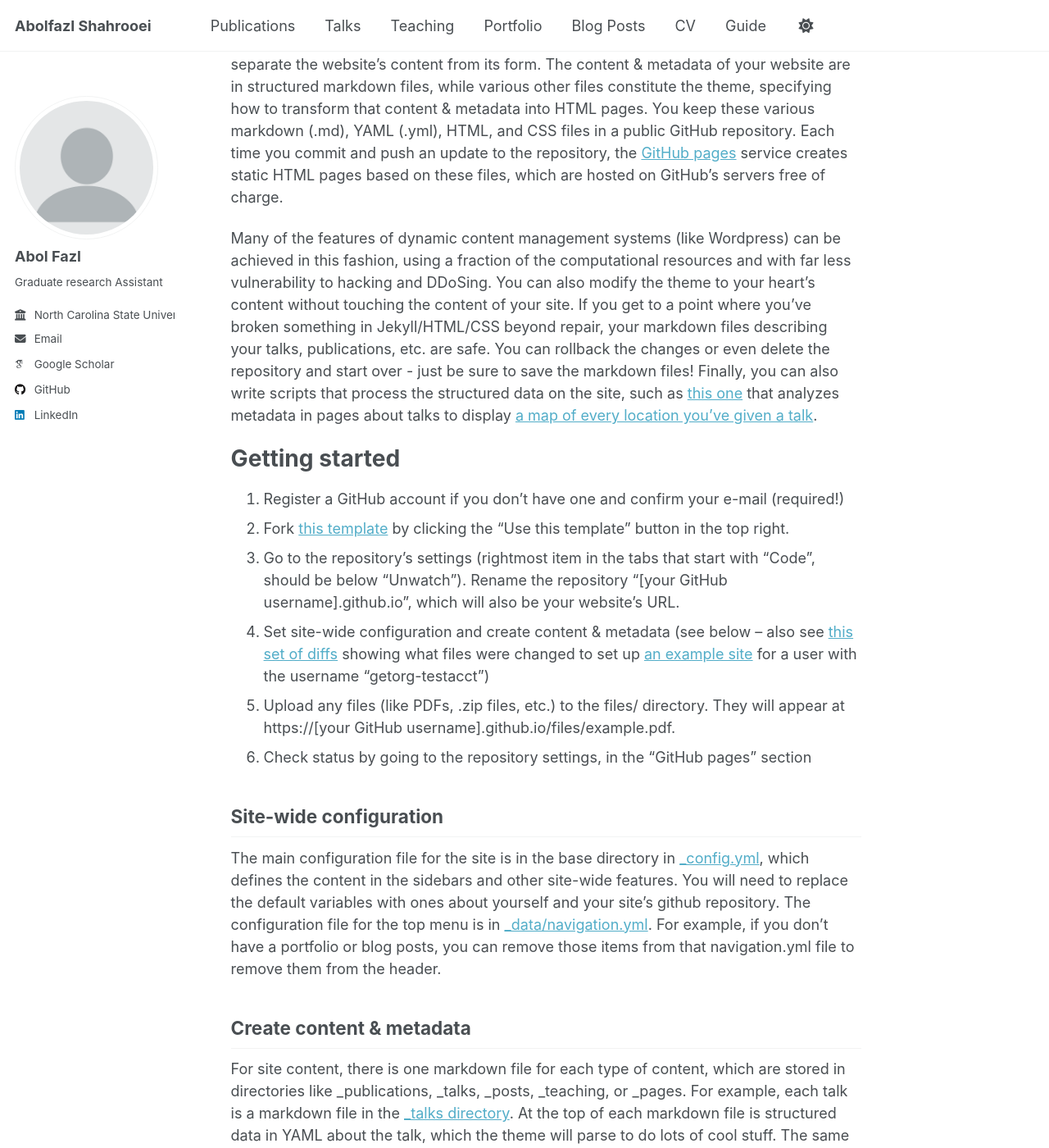
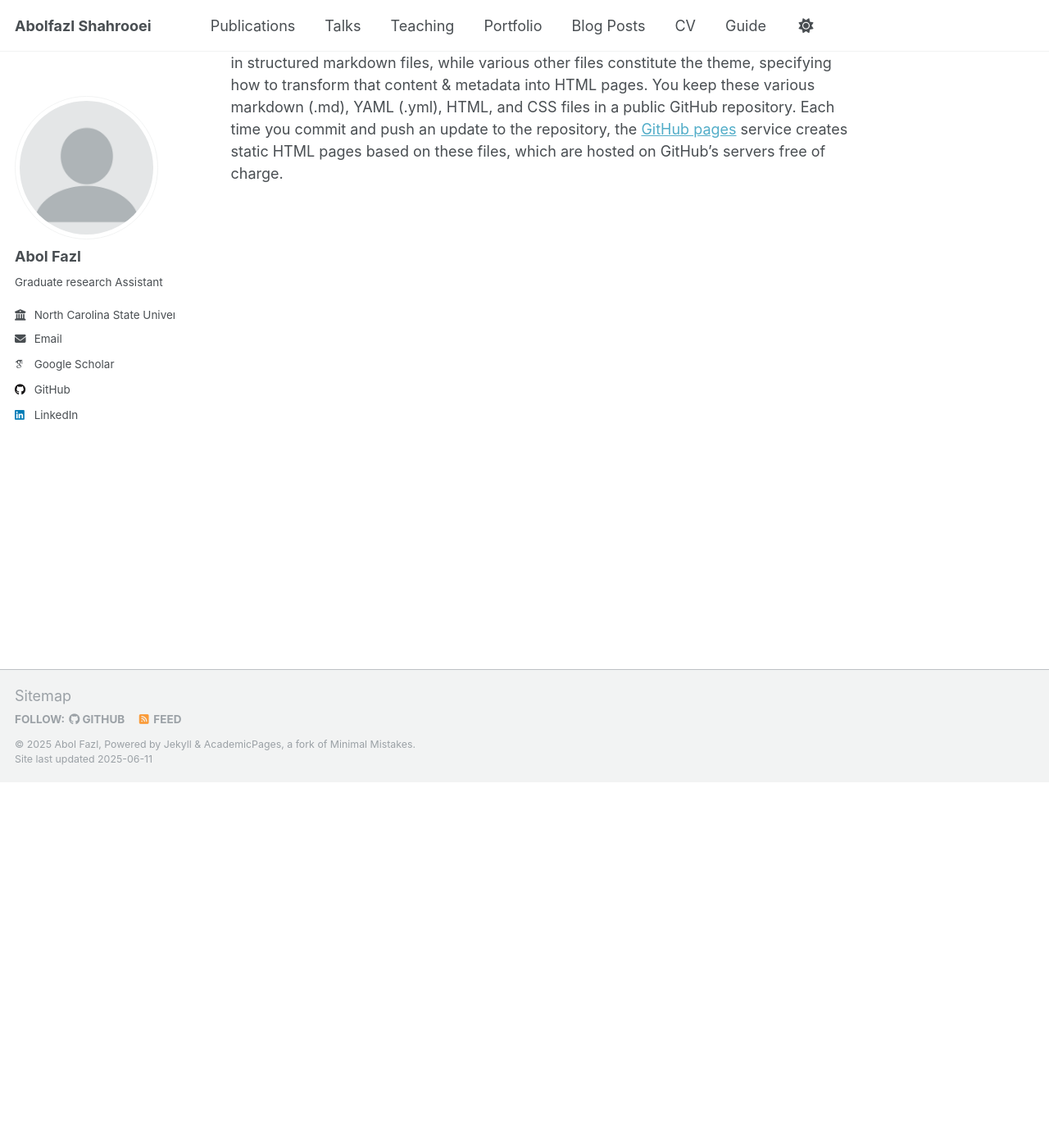
Before and after one commit to a-shahroo/a-shahroo.github.io, a Jekyll site: the page built from _pages/about.md, in a window 1280 px wide and 1400 px high, scrolled down 446 px. Shown: the whole window at 82% size. Built offline with Jekyll 4.4.1, drawn with Linux system fonts in a browser that asks for light colours; some web fonts are replaced; some of the changed text lies outside the part shown.

Commit message:
Update about.md

```diff
--- a/_pages/about.md
+++ b/_pages/about.md
@@ -1,6 +1,6 @@
 ---
 permalink: /
-title: "Academic Pages is a ready-to-fork GitHub Pages template for academic personal websites"
+title: "Abolfazl (Abol Fazl) Shahrooei"
 author_profile: true
 redirect_from:
   - /about/
@@ -12,38 +12,3 @@ This is the front page of a website that is powered by the [Academic Pages templ
 A data-driven personal website
 ======
 Like many other Jekyll-based GitHub Pages templates, Academic Pages makes you separate the website's content from its form. The content & metadata of your website are in structured markdown files, while various other files constitute the theme, specifying how to transform that content & metadata into HTML pages. You keep these various markdown (.md), YAML (.yml), HTML, and CSS files in a public GitHub repository. Each time you commit and push an update to the repository, the [GitHub pages](https://pages.github.com/) service creates static HTML pages based on these files, which are hosted on GitHub's servers free of charge.
-
-Many of the features of dynamic content management systems (like Wordpress) can be achieved in this fashion, using a fraction of the computational resources and with far less vulnerability to hacking and DDoSing. You can also modify the theme to your heart's content without touching the content of your site. If you get to a point where you've broken something in Jekyll/HTML/CSS beyond repair, your markdown files describing your talks, publications, etc. are safe. You can rollback the changes or even delete the repository and start over - just be sure to save the markdown files! Finally, you can also write scripts that process the structured data on the site, such as [this one](https://github.com/academicpages/academicpages.github.io/blob/master/talkmap.ipynb) that analyzes metadata in pages about talks to display [a map of every location you've given a talk](https://academicpages.github.io/talkmap.html).
-
-Getting started
-======
-1. Register a GitHub account if you don't have one and confirm your e-mail (required!)
-1. Fork [this template](https://github.com/academicpages/academicpages.github.io) by clicking the "Use this template" button in the top right.
-1. Go to the repository's settings (rightmost item in the tabs that start with "Code", should be below "Unwatch"). Rename the repository "[your GitHub username].github.io", which will also be your website's URL.
-1. Set site-wide configuration and create content & metadata (see below -- also see [this set of diffs](http://archive.is/3TPas) showing what files were changed to set up [an example site](https://getorg-testacct.github.io) for a user with the username "getorg-testacct")
-1. Upload any files (like PDFs, .zip files, etc.) to the files/ directory. They will appear at https://[your GitHub username].github.io/files/example.pdf.
-1. Check status by going to the repository settings, in the "GitHub pages" section
-
-Site-wide configuration
-------
-The main configuration file for the site is in the base directory in [_config.yml](https://github.com/academicpages/academicpages.github.io/blob/master/_config.yml), which defines the content in the sidebars and other site-wide features. You will need to replace the default variables with ones about yourself and your site's github repository. The configuration file for the top menu is in [_data/navigation.yml](https://github.com/academicpages/academicpages.github.io/blob/master/_data/navigation.yml). For example, if you don't have a portfolio or blog posts, you can remove those items from that navigation.yml file to remove them from the header.
-
-Create content & metadata
-------
-For site content, there is one markdown file for each type of content, which are stored in directories like _publications, _talks, _posts, _teaching, or _pages. For example, each talk is a markdown file in the [_talks directory](https://github.com/academicpages/academicpages.github.io/tree/master/_talks). At the top of each markdown file is structured data in YAML about the talk, which the theme will parse to do lots of cool stuff. The same structured data about a talk is used to generate the list of talks on the [Talks page](https://academicpages.github.io/talks), each [individual page](https://academicpages.github.io/talks/2012-03-01-talk-1) for specific talks, the talks section for the [CV page](https://academicpages.github.io/cv), and the [map of places you've given a talk](https://academicpages.github.io/talkmap.html) (if you run this [python file](https://github.com/academicpages/academicpages.github.io/blob/master/talkmap.py) or [Jupyter notebook](https://github.com/academicpages/academicpages.github.io/blob/master/talkmap.ipynb), which creates the HTML for the map based on the contents of the _talks directory).
-
-**Markdown generator**
-
-The repository includes [a set of Jupyter notebooks](https://github.com/academicpages/academicpages.github.io/tree/master/markdown_generator
-) that converts a CSV containing structured data about talks or presentations into individual markdown files that will be properly formatted for the Academic Pages template. The sample CSVs in that directory are the ones I used to create my own personal website at stuartgeiger.com. My usual workflow is that I keep a spreadsheet of my publications and talks, then run the code in these notebooks to generate the markdown files, then commit and push them to the GitHub repository.
-
-How to edit your site's GitHub repository
-------
-Many people use a git client to create files on their local computer and then push them to GitHub's servers. If you are not familiar with git, you can directly edit these configuration and markdown files directly in the github.com interface. Navigate to a file (like [this one](https://github.com/academicpages/academicpages.github.io/blob/master/_talks/2012-03-01-talk-1.md) and click the pencil icon in the top right of the content preview (to the right of the "Raw | Blame | History" buttons). You can delete a file by clicking the trashcan icon to the right of the pencil icon. You can also create new files or upload files by navigating to a directory and clicking the "Create new file" or "Upload files" buttons.
-
-Example: editing a markdown file for a talk
-![Editing a markdown file for a talk](/images/editing-talk.png)
-
-For more info
-------
-More info about configuring Academic Pages can be found in [the guide](https://academicpages.github.io/markdown/), the [growing wiki](https://github.com/academicpages/academicpages.github.io/wiki), and you can always [ask a question on GitHub](https://github.com/academicpages/academicpages.github.io/discussions). The [guides for the Minimal Mistakes theme](https://mmistakes.github.io/minimal-mistakes/docs/configuration/) (which this theme was forked from) might also be helpful.
```
